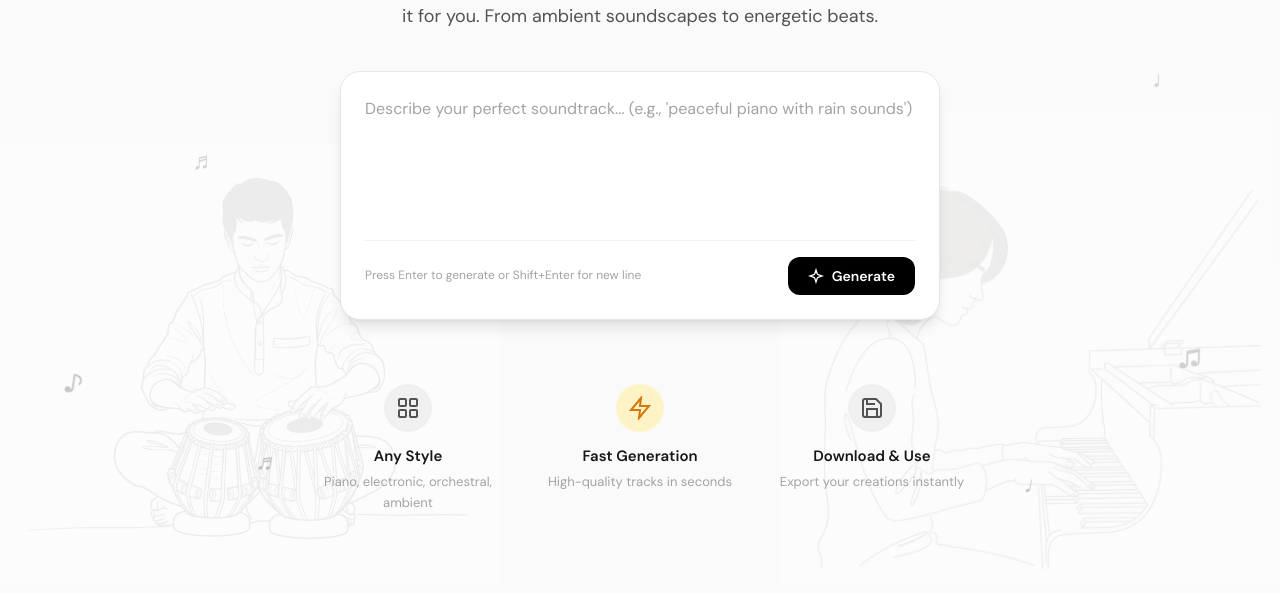
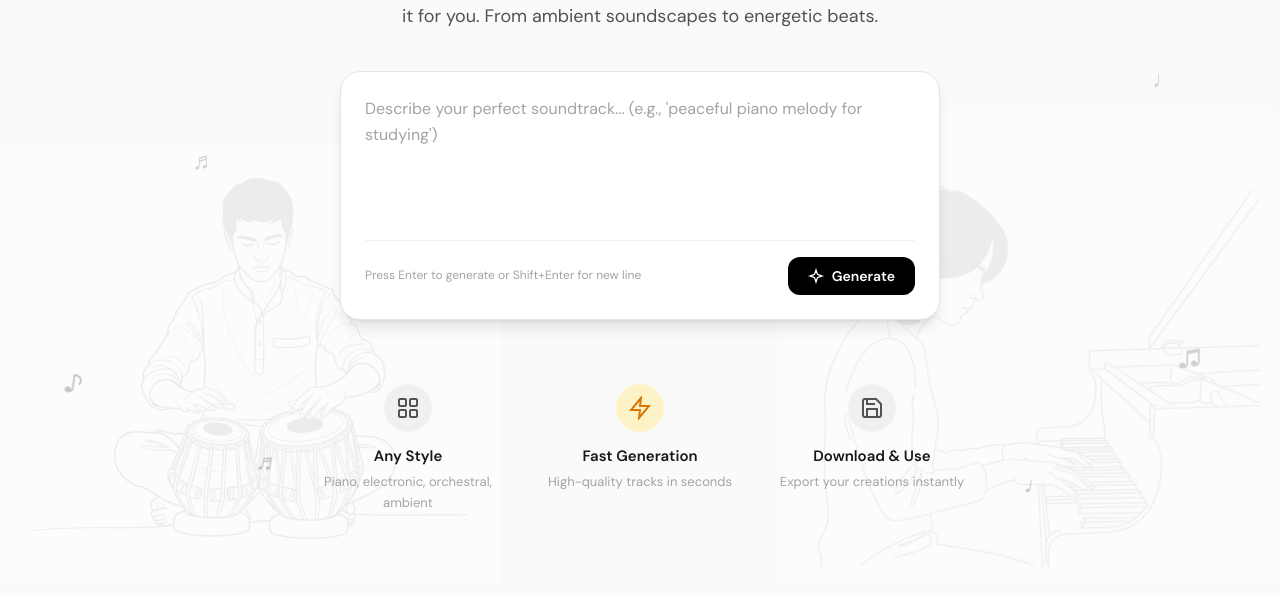
Before and after one commit to prateek10201/Auralis, a Flask app: page / in a window 1280 px wide. Shown: the part 217-810 px from the top of the page. Run offline with Flask 3, Linux system fonts and the light colour scheme.

Commit message:
[docs] update README and update index.html

```diff
--- a/templates/index.html
+++ b/templates/index.html
@@ -68,7 +68,7 @@
               name="prompt"
               class="prompt-input"
               rows="4"
-              placeholder="Describe your perfect soundtrack... (e.g., 'peaceful piano with rain sounds')"
+              placeholder="Describe your perfect soundtrack... (e.g., 'peaceful piano melody for studying')"
               maxlength="500"
             ></textarea>
 
```
Also changed, not shown: README.md.
